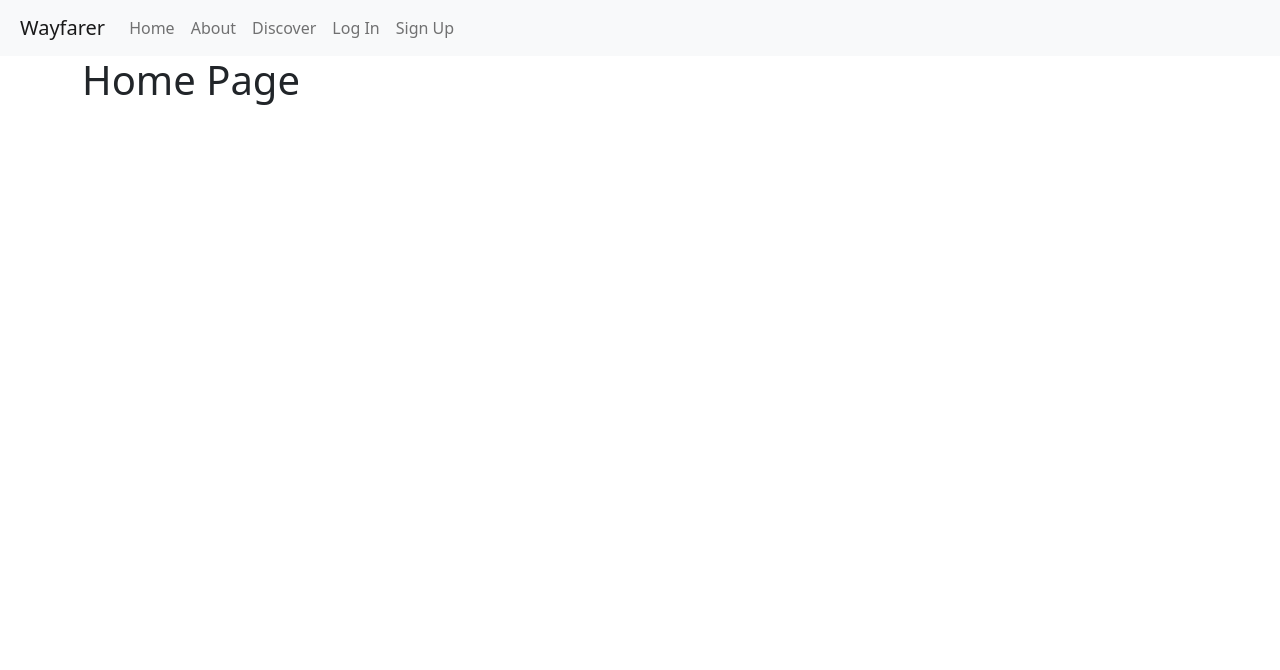
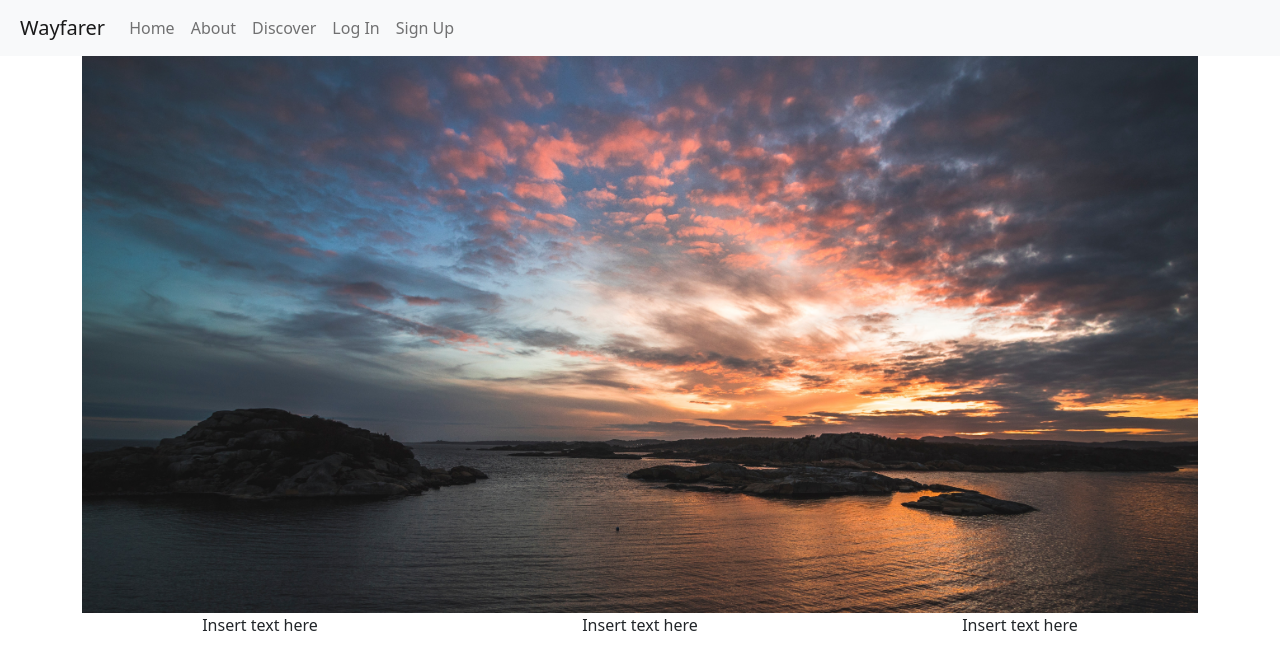
Before and after one commit to Alos222/project_wayfarer, a Django app: page / in a window 1280 px wide. Shown: the top 670 px of the page. Run offline with Django 4.2, Linux system fonts and the light colour scheme; some libraries are stand-ins or nearby versions.

Commit message:
update_home_page

```diff
--- a/main_app/templates/home.html
+++ b/main_app/templates/home.html
@@ -1,4 +1,19 @@
 {% extends 'base.html' %}
+{% load static %}
+
 {% block content %}
-    <h1>Home Page</h1>
+    <div class="row h-100">
+        <img src="{% static 'assets/banner.jpg' %}"/>
+    </div>
+    <div class="row">
+        <div class="col-4 d-flex justify-content-center">
+            <p>Insert text here</p>
+        </div>
+        <div class="col-4 d-flex justify-content-center">
+            <p>Insert text here</p>
+        </div>
+        <div class="col-4 d-flex justify-content-center">
+            <p>Insert text here</p>
+        </div>
+    </div>
 {% endblock %}
```
Also changed, not shown: main_app/templates/profile.html (+8 -3 lines), main_app/static/assets/banner.jpg (added).
